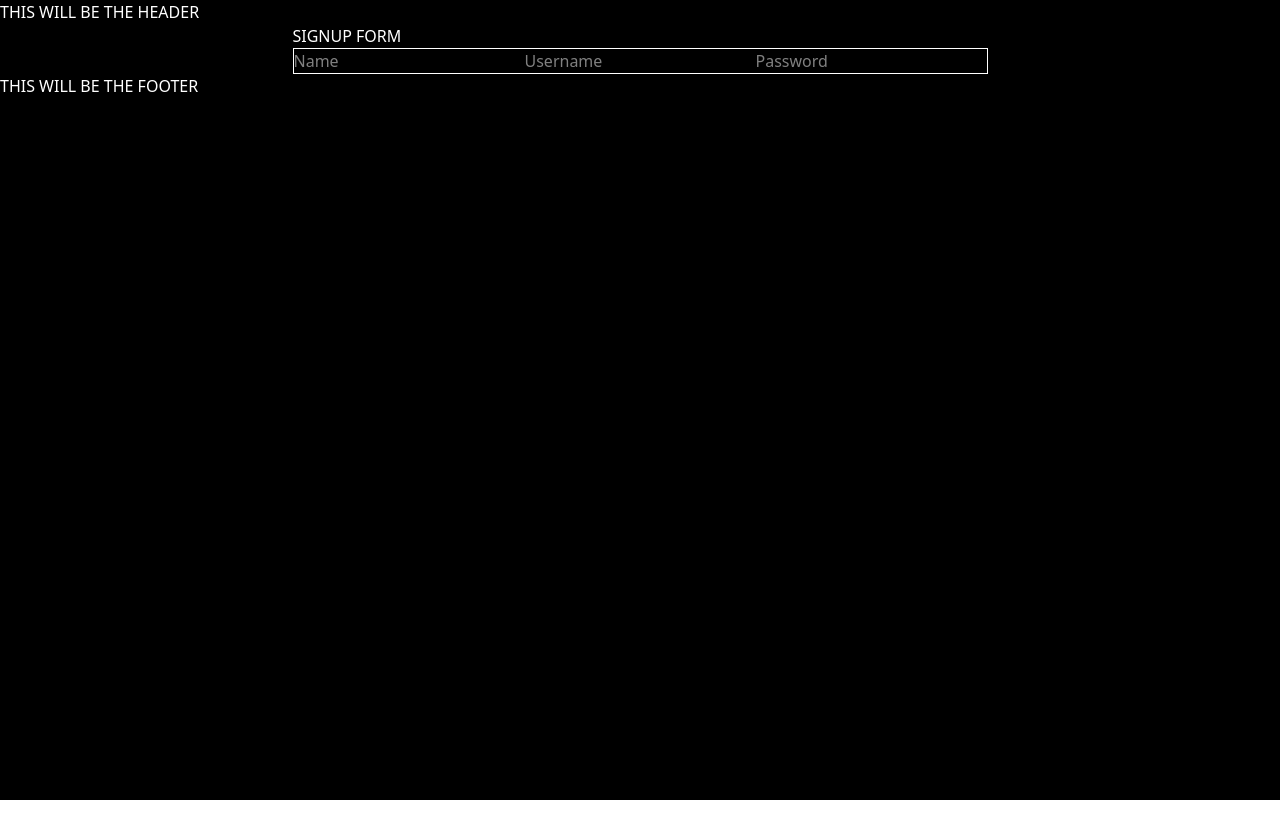
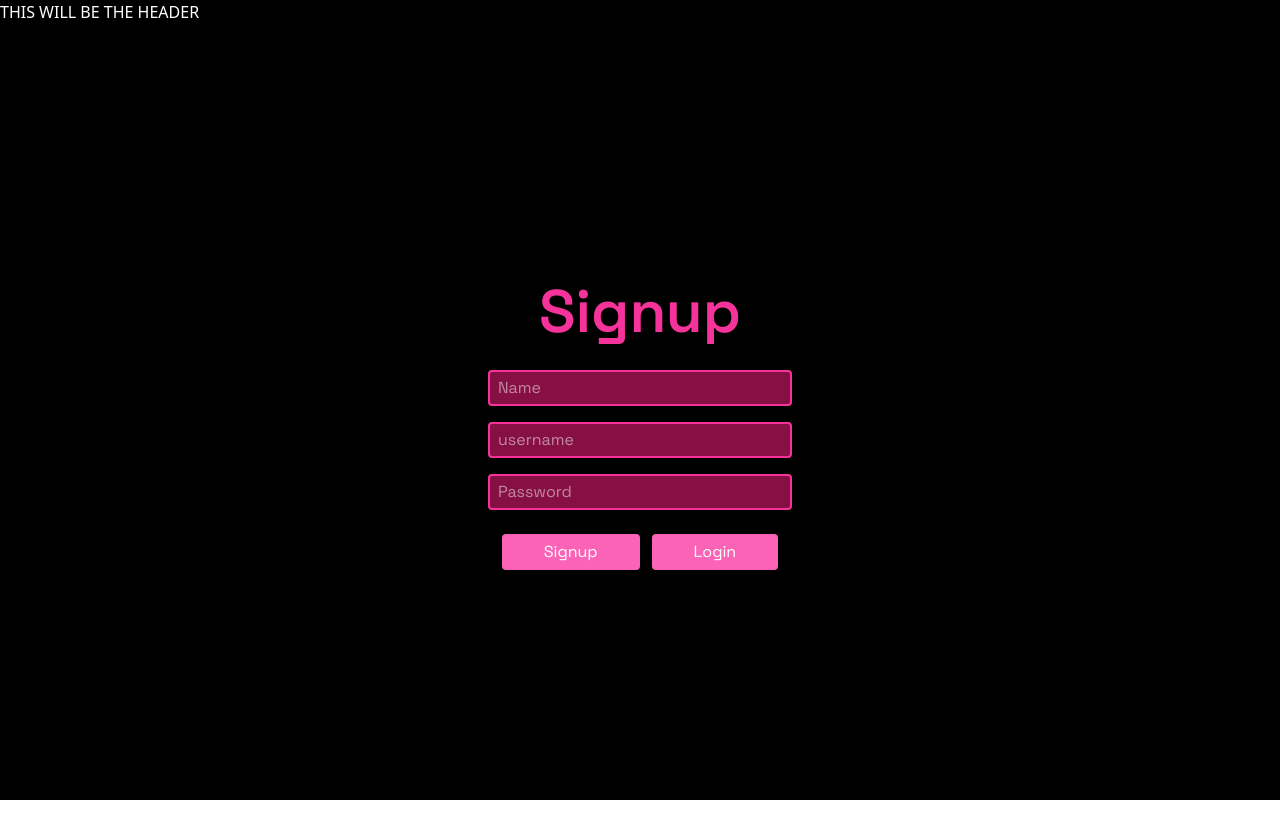
Before and after one commit to Yashxp1/SearchSage-AI, a React (Vite) app in the folder client/: page /signup in a window 1280 px wide. Shown: the top 838 px of the page. Before the commit the page ends 800 px from the top, so only its background shows below. Built offline with nearby package versions, Linux system fonts and the light colour scheme.

Commit message:
create login and signup form

```diff
--- a/client/package.json
+++ b/client/package.json
@@ -12,6 +12,7 @@
   "dependencies": {
     "-": "^0.0.1",
     "@tailwindcss/vite": "^4.1.4",
+    "axios": "^1.8.4",
     "g": "^2.0.1",
     "npm": "^11.3.0",
     "react": "^19.0.0",
--- a/client/src/index.css
+++ b/client/src/index.css
@@ -1 +1,6 @@
+@import url('https://fonts.googleapis.com/css2?family=Space+Grotesk:wght@300..700&display=swap');
 @import "tailwindcss";
+
+@theme {
+  --font-zilla: "Space Grotesk", serif;
+}
--- a/client/src/pages/Login.tsx
+++ b/client/src/pages/Login.tsx
@@ -1,9 +1,39 @@
-import React from 'react'
+import { useNavigate } from 'react-router-dom';
 
 const Login = () => {
+  const navigate = useNavigate()
+
   return (
-    <div>Login</div>
-  )
-}
+    <form>
+      <div className="font-zilla">
+        <div className="flex flex-col justify-center items-center min-h-screen">
+          <div className="py-12 rounded-lg border-pink-600 px-8">
+            <h1 className="text-center text-xl font-semibold sm:text-2xl md:text-4xl my-5 lg:text-6xl text-pink-500">
+              Login
+            </h1>
 
-export default Login
+            <div className="flex flex-col min-w-xs">
+              <input
+                type="text"
+                placeholder="username"
+                className="py-1 rounded-sm px-2 border-2  bg-pink-900 border-pink-500 focus:border-pink-500 focus:ring-2 focus:ring-pink-300 outline-none transition m-2"
+              />
+              <input
+                type="password"
+                placeholder="Password"
+                className="py-1 rounded-sm px-2 border-2  bg-pink-900 border-pink-500 focus:border-pink-500 focus:ring-2 focus:ring-pink-300 outline-none transition m-2"
+              />
+            </div>
+
+            <div className="flex gap-3 justify-center items-center my-4 ">
+              <button className="border-2 cursor-pointer bg-pink-400 hover:bg-pink-600 py-1 rounded-sm px-10 border-pink-400 ">Login</button>
+              <button onClick={() => navigate('/signup')} className="border-2 cursor-pointer bg-pink-400 hover:bg-pink-600 py-1 rounded-sm px-10 border-pink-400 ">Signup</button>
+            </div>
+          </div>
+        </div>
+      </div>
+    </form>
+  );
+};
+
+export default Login;
--- a/client/src/pages/Signup.tsx
+++ b/client/src/pages/Signup.tsx
@@ -1,15 +1,43 @@
+import { useNavigate } from 'react-router-dom';
+
 const Signup = () => {
+  const navigate = useNavigate()
+
   return (
-    <div className="justify-center items-center flex ">
-      <div>
-        <h1>SIGNUP FORM</h1>
-        <div className="border">
-          <input type="text" placeholder="Name"/>
-          <input type="text" placeholder="Username"/>
-          <input type="password" placeholder="Password"/>
+    <form>
+      <div className="font-zilla">
+        <div className="flex flex-col justify-center items-center min-h-screen">
+          <div className="py-12 rounded-lg border-pink-600 px-8">
+            <h1 className="text-center text-xl font-semibold sm:text-2xl md:text-4xl my-5 lg:text-6xl text-pink-500">
+              Signup
+            </h1>
+
+            <div className="flex flex-col min-w-xs">
+              <input
+                type="text"
+                placeholder="Name"
+                className="py-1 rounded-sm px-2 border-2  bg-pink-900 border-pink-500 focus:border-pink-500 focus:ring-2 focus:ring-pink-300 outline-none transition m-2"
+              />
+              <input
+                type="text"
+                placeholder="username"
+                className="py-1 rounded-sm px-2 border-2  bg-pink-900 border-pink-500 focus:border-pink-500 focus:ring-2 focus:ring-pink-300 outline-none transition m-2"
+              />
+              <input
+                type="password"
+                placeholder="Password"
+                className="py-1 rounded-sm px-2 border-2  bg-pink-900 border-pink-500 focus:border-pink-500 focus:ring-2 focus:ring-pink-300 outline-none transition m-2"
+              />
+            </div>
+
+            <div className="flex gap-3 justify-center items-center my-4 ">
+              <button className="border-2 cursor-pointer bg-pink-400 hover:bg-pink-600 py-1 rounded-sm px-10 border-pink-400 ">Signup</button>
+              <button onClick={() => navigate('/login')} className="border-2 cursor-pointer bg-pink-400 hover:bg-pink-600 py-1 rounded-sm px-10 border-pink-400 ">Login</button>
+            </div>
+          </div>
         </div>
       </div>
-    </div>
+    </form>
   );
 };
 
--- /dev/null
+++ b/client/src/store/apiStore.ts
@@ -0,0 +1,2 @@
+import { useContext } from "react";
+import axios from 'axios'
```
Also changed, not shown: 1 other file (tests, documents, lock files or other folders).
